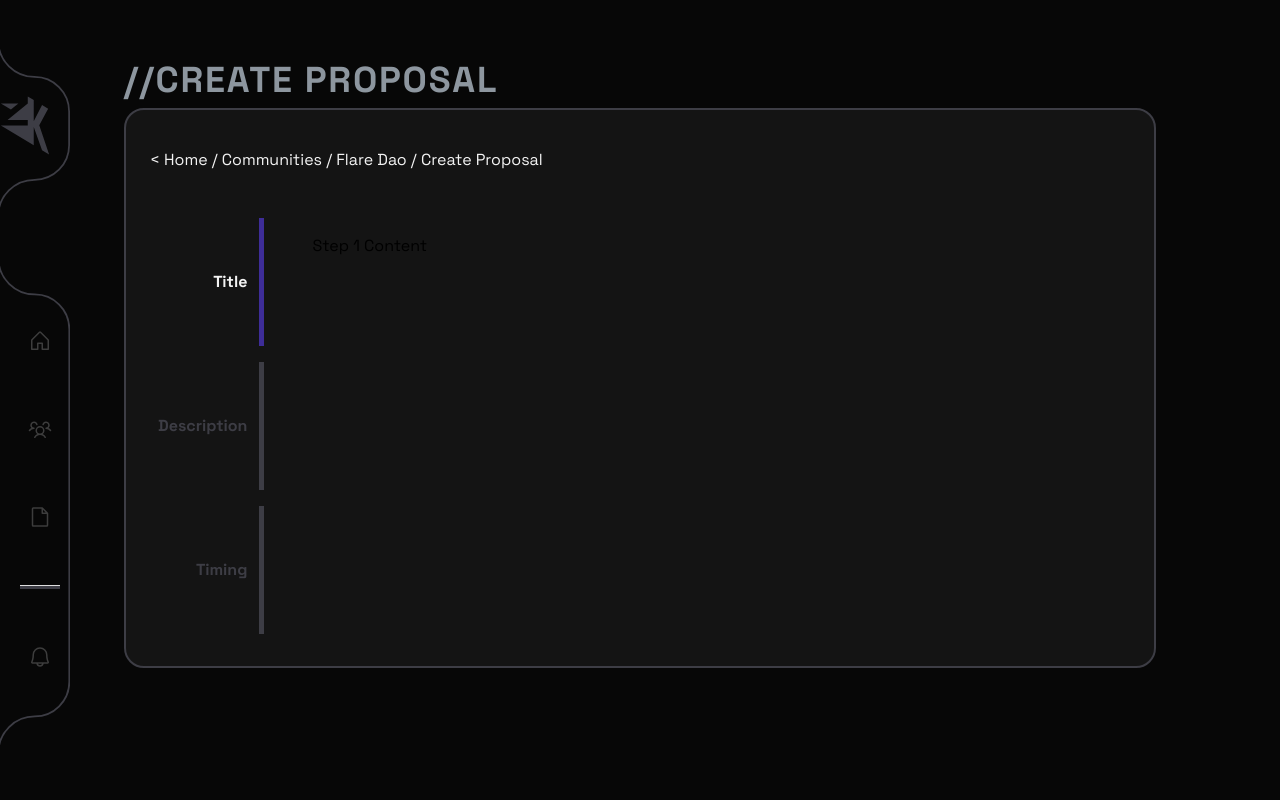
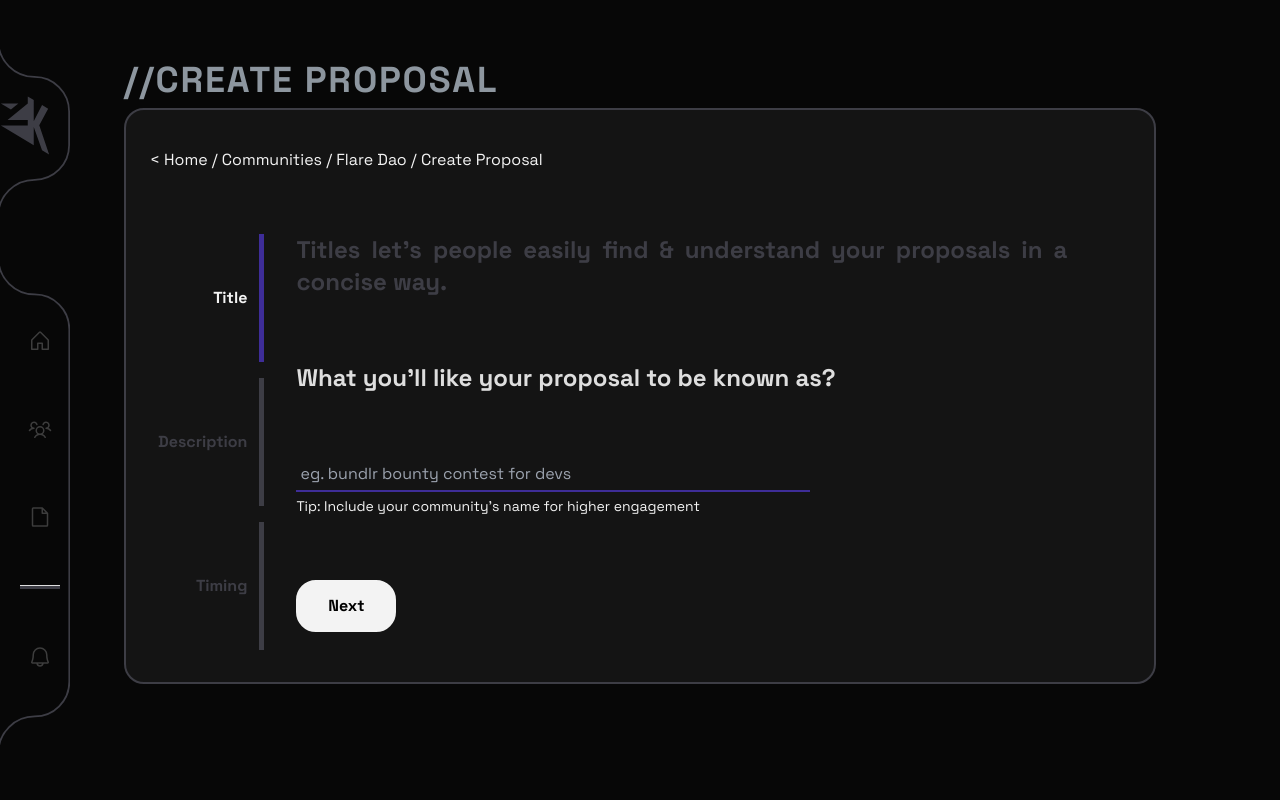
Before and after one commit to aerius-labs/zk-snap-frontend-v2, a Next.js app: page /create-proposal in a window 1280 px wide. Shown: the top 800 px of the page. Built offline with nearby package versions, Linux system fonts and the light colour scheme.

Commit message:
feat: completed title step 1

```diff
--- a/src/app/create-proposal/page.tsx
+++ b/src/app/create-proposal/page.tsx
@@ -1,23 +1,8 @@
 'use client';
-
-// import Indicators from '@/components/indicators';
-
-// export default function CreateProposal() {
-//   //   const [currentStep, setCurrentStep] = useState(1);
-//   return (
-//     <div className='flex h-screen flex-col bg-dark px-[40px] py-[65px] md:px-[64] lg:px-[124px] 2xl:px-[184px]'>
-//       <p className='mb-2 text-4xl uppercase font-bold tracking-wider text-inactive'>
-//         //Create Proposal
-//       </p>
-//       <div className=' h-full w-full rounded-[20px] border-2 border-dividers bg-lightDark'>
-//         <Indicators />
-//       </div>
-//     </div>
-//   );
-// }
-
 import Indicators from '@/components/indicators';
 import { useState } from 'react';
+import Step1 from './step1';
+
 export default function CreateProposal() {
   const [currentStep, setCurrentStep] = useState(1);
   const handleStepChange = (step: any) => {
@@ -26,7 +11,7 @@ export default function CreateProposal() {
   const renderStepContent = () => {
     switch (currentStep) {
       case 1:
-        return <div>Step 1 Content</div>;
+        return <Step1 setCurrentStep={setCurrentStep} />;
       case 2:
         return <div>Step 2 Content</div>;
       case 3:
@@ -45,7 +30,7 @@ export default function CreateProposal() {
         <div className='mx-6 flex h-[100px] items-center text-light'>
           {'< Home / Communities / Flare Dao / Create Proposal'}
         </div>
-        <div className='mb-8 mt-2 flex h-full'>
+        <div className='my-6 mb-8 flex h-full'>
           <div className='mx-8'>
             <Indicators
               totalSteps={3}
@@ -53,7 +38,7 @@ export default function CreateProposal() {
               onStepChange={handleStepChange}
             />
           </div>
-          <div className='w-3/4 p-4'>{renderStepContent()}</div>
+          <div className='w-3/4'>{renderStepContent()}</div>
         </div>
       </div>
     </div>
--- /dev/null
+++ b/src/app/create-proposal/step1.tsx
@@ -0,0 +1,34 @@
+export default function Step1({
+  setCurrentStep,
+}: {
+  setCurrentStep: React.Dispatch<number>;
+}) {
+  return (
+    <div className='flex flex-col gap-16'>
+      <p className='break-words text-justify text-2xl font-bold text-dividers'>
+        Titles let’s people easily find & understand your proposals in a concise
+        way.
+      </p>
+      <p className='text-justify text-2xl font-bold text-gray-200'>
+        What you’ll like your proposal to be known as?
+      </p>
+      <div className='flex flex-col gap-1'>
+        <input
+          type='text'
+          placeholder='eg. bundlr bounty contest for devs'
+          className='w-2/3 border-b-2 border-purple-300 bg-transparent p-1 text-light outline-none'
+        />
+        <p className='text-sm text-light'>
+          Tip: Include your community’s name for higher engagement
+        </p>
+      </div>
+      <button
+        type='button'
+        className='w-[100px] rounded-[20px] border-2 border-light bg-light px-6 py-4 font-bold leading-4 hover:bg-gray-200'
+        onClick={() => setCurrentStep(2)}
+      >
+        Next
+      </button>
+    </div>
+  );
+}
```
